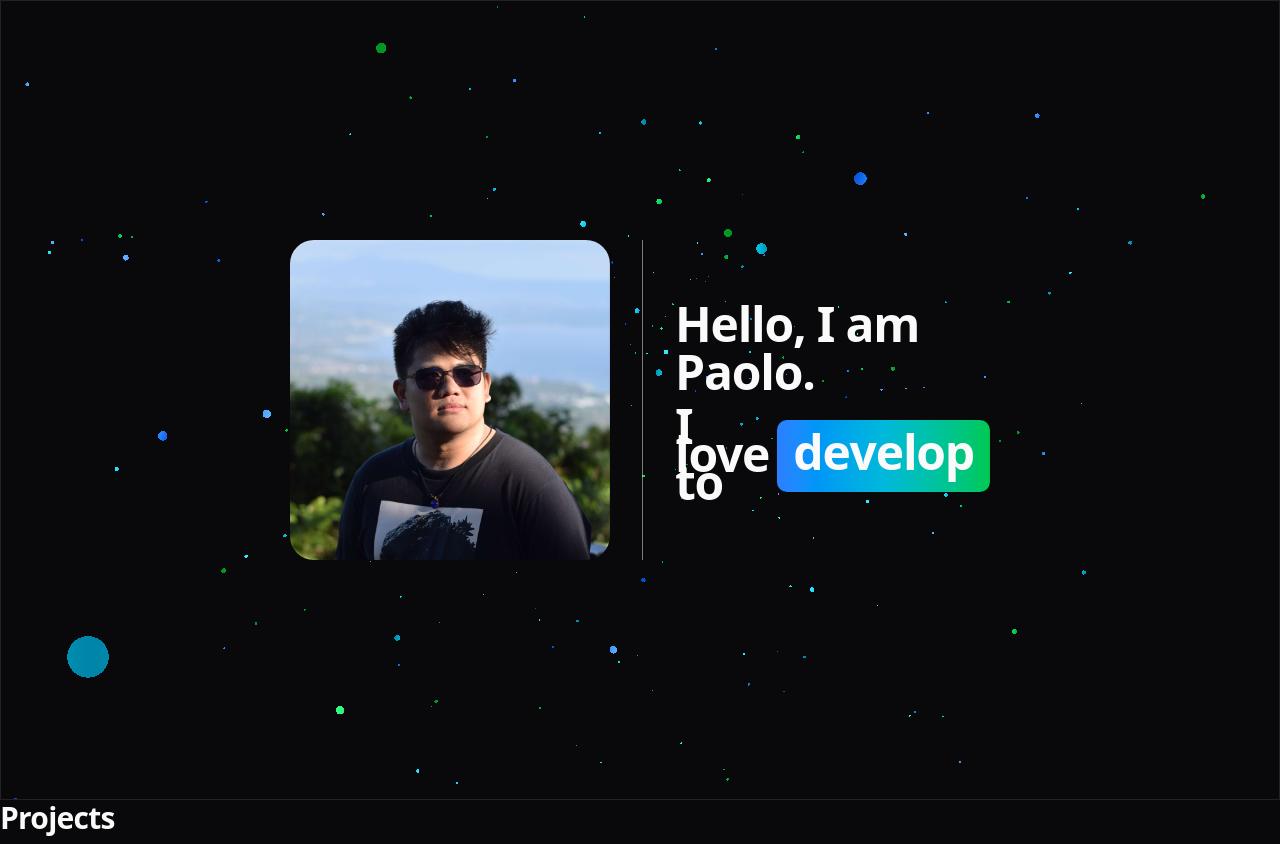
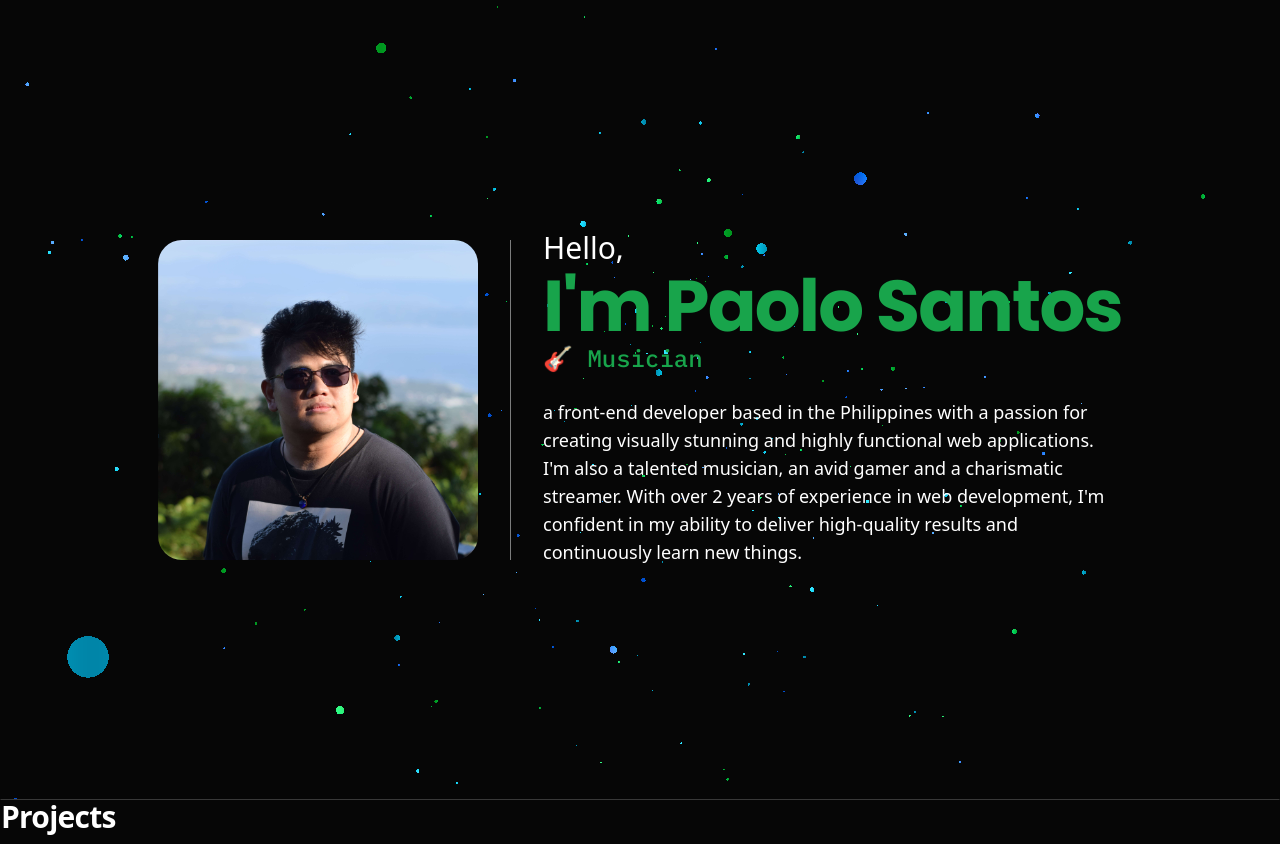
Before and after one commit to MahoMuri/portfolio-v2, a Next.js app: page / in a window 1280 px wide. Built offline with nearby package versions, Linux system fonts and the light colour scheme.

Commit message:
add description

```diff
--- a/src/app/(home)/layout.tsx
+++ b/src/app/(home)/layout.tsx
@@ -6,15 +6,14 @@ export default function HomeLayout({
 	children,
 }: Readonly<{ children: React.ReactNode }>) {
 	return (
-		<div className="relative h-svh">
+		<div className="relative h-svh border border-white/0 border-b-white/20">
 			<Particles
-				className="border border-b-white/10"
 				particleColors={["#2b7fff", "#00b8db", "#00c951"]}
 				particleCount={500}
 				particleSpread={10}
 				speed={1}
 				particleBaseSize={100}
-				moveParticlesOnHover={true}
+				moveParticlesOnHover={false}
 				disableRotation={true}
 			/>
 			{children}
--- a/src/app/(home)/page.tsx
+++ b/src/app/(home)/page.tsx
@@ -11,10 +11,15 @@ export default function Home() {
 			<div className="absolute top-1/2 left-1/2 -translate-x-1/2 -translate-y-1/2 flex items-center">
 				<div className="overflow-clip pr-8">
 					<motion.div
-						className="rounded-3xl bg-contain size-80 overflow-clip"
 						initial={{ x: 400, opacity: 0 }}
 						animate={{ x: 0, opacity: 1 }}
 						transition={{ duration: 1, delay: 1.2 }}
+					>
+						<motion.div
+							className="overflow-clip size-80"
+							initial={{ borderRadius: 0 }}
+							animate={{ borderRadius: "1.5rem" }}
+							transition={{ duration: 1, delay: 2.2 }}
 						>
 							<Image
 								className="-translate-y-3"
@@ -23,6 +28,7 @@ export default function Home() {
 								width={400}
 								height={600}
 							/>
+						</motion.div>
 					</motion.div>
 				</div>
 				<div className="overflow-clip">
@@ -39,36 +45,47 @@ export default function Home() {
 				</div>
 				<div className="overflow-clip pl-8">
 					<motion.div
-						className="flex flex-col gap-4"
+						className="flex flex-col"
 						initial={{ x: -450, opacity: 0 }}
 						animate={{ x: 0, opacity: 1 }}
 						transition={{ duration: 1, delay: 1.2 }}
 					>
-						<h1>Hello, I am Paolo.</h1>
-						<h1 className="flex gap-2 items-center">
-							<p className="pb-0.5 sm:pb-1 md:pb-1">I love to</p>
+						<p className="text-3xl mb-2 font-thin">Hello,</p>
+						<div className="text-primary">
+							<h1 className="text-7xl w-max font-sans">
+								I&apos;m Paolo Santos
+							</h1>
+							<div className="text-2xl font-mono my-0 font-medium overflow-clip">
 								<RotatingText
 									texts={[
-									"build",
-									"design",
-									"develop",
-									"code",
-									"learn",
-									"play",
+										"💻 Web Developer",
+										"🎸 Musician",
+										"🔴 Streamer",
+										"🎮 Gamer",
 									]}
-								mainClassName="px-4 pt-2 pb-4 bg-linear-to-r from-blue-500 via-cyan-500 to-green-500 overflow-clip rounded-lg"
 									initial={{ y: "-150%" }}
 									animate={{ y: 0 }}
 									exit={{ y: "150%" }}
-								staggerDuration={0.05}
+									staggerDuration={0.015}
 									transition={{
 										type: "spring",
 										damping: 30,
-									stiffness: 400,
+										stiffness: 600,
 									}}
-								rotationInterval={2000}
+									rotationInterval={3000}
 								/>
-						</h1>
+							</div>
+						</div>
+						<p className="text-lg font-thin">
+							a front-end developer based in the
+							Philippines with a passion for creating visually
+							stunning and highly functional web applications.
+							I&apos;m also a talented musician, an avid gamer and
+							a charismatic streamer. With over 2 years of
+							experience in web development, I&apos;m confident in
+							my ability to deliver high-quality results and
+							continuously learn new things.
+						</p>
 					</motion.div>
 				</div>
 			</div>
--- a/src/app/globals.css
+++ b/src/app/globals.css
@@ -7,8 +7,8 @@
 @theme inline {
 	--color-background: var(--background);
 	--color-foreground: var(--foreground);
-	--font-sans: var(--font-geist-sans);
-	--font-mono: var(--font-geist-mono);
+	--font-sans: var(--font-poppins);
+	--font-mono: var(--font-ibm-plex-mono);
 	--color-sidebar-ring: var(--sidebar-ring);
 	--color-sidebar-border: var(--sidebar-border);
 	--color-sidebar-accent-foreground: var(--sidebar-accent-foreground);
@@ -45,25 +45,26 @@
 }
 
 :root {
-	--radius: 0.625rem;
 	--background: oklch(1 0 0);
-	--foreground: oklch(0.141 0.005 285.823);
+	--foreground: oklch(0.22 0 0);
 	--card: oklch(1 0 0);
-	--card-foreground: oklch(0.141 0.005 285.823);
+	--card-foreground: oklch(0.27 0 0);
 	--popover: oklch(1 0 0);
-	--popover-foreground: oklch(0.141 0.005 285.823);
-	--primary: oklch(0.21 0.006 285.885);
-	--primary-foreground: oklch(0.985 0 0);
-	--secondary: oklch(0.967 0.001 286.375);
-	--secondary-foreground: oklch(0.21 0.006 285.885);
-	--muted: oklch(0.967 0.001 286.375);
-	--muted-foreground: oklch(0.552 0.016 285.938);
-	--accent: oklch(0.967 0.001 286.375);
-	--accent-foreground: oklch(0.21 0.006 285.885);
-	--destructive: oklch(0.577 0.245 27.325);
-	--border: oklch(0.92 0.004 286.32);
-	--input: oklch(0.92 0.004 286.32);
-	--ring: oklch(0.705 0.015 286.067);
+	--popover-foreground: oklch(0.28 0.074 150.45);
+	--primary: oklch(0.63 0.17 149.2);
+	--primary-foreground: oklch(1 0 0);
+	--secondary: oklch(0.93 0.0069 158.63);
+	--secondary-foreground: oklch(0 0 0);
+	--muted: oklch(0.96 0.0039 137.26);
+	--muted-foreground: oklch(0.51 0 0);
+	--accent: oklch(0.93 0.0079 137.27);
+	--accent-foreground: oklch(0.27 0 0);
+	--destructive: oklch(0.55 0.1637 24.21);
+	--destructive-foreground: oklch(1 0 0);
+	--border: oklch(0.87 0.0252 158.15);
+	--input: oklch(0.64 0.0732 155.97);
+	--ring: oklch(0.63 0.17 149.2);
+	--radius: 0.75rem;
 	--chart-1: oklch(0.646 0.222 41.116);
 	--chart-2: oklch(0.6 0.118 184.704);
 	--chart-3: oklch(0.398 0.07 227.392);
@@ -80,24 +81,26 @@
 }
 
 .dark {
-	--background: oklch(0.141 0.005 285.823);
-	--foreground: oklch(0.985 0 0);
-	--card: oklch(0.21 0.006 285.885);
-	--card-foreground: oklch(0.985 0 0);
-	--popover: oklch(0.21 0.006 285.885);
-	--popover-foreground: oklch(0.985 0 0);
-	--primary: oklch(0.92 0.004 286.32);
-	--primary-foreground: oklch(0.21 0.006 285.885);
-	--secondary: oklch(0.274 0.006 286.033);
-	--secondary-foreground: oklch(0.985 0 0);
-	--muted: oklch(0.274 0.006 286.033);
-	--muted-foreground: oklch(0.705 0.015 286.067);
-	--accent: oklch(0.274 0.006 286.033);
-	--accent-foreground: oklch(0.985 0 0);
-	--destructive: oklch(0.704 0.191 22.216);
-	--border: oklch(1 0 0 / 10%);
-	--input: oklch(1 0 0 / 15%);
-	--ring: oklch(0.552 0.016 285.938);
+	--background: oklch(0.12 0 none);
+	--foreground: oklch(1 0 0);
+	--card: oklch(0.22 0 0);
+	--card-foreground: oklch(1 0 0);
+	--popover: oklch(0.16 0.0053 158.05);
+	--popover-foreground: oklch(1 0 0);
+	--primary: oklch(0.63 0.17 149.2);
+	--primary-foreground: oklch(1 0 0);
+	--secondary: oklch(0.33 0.0177 157.57);
+	--secondary-foreground: oklch(1 0 0);
+	--muted: oklch(0.38 0.0245 137.4);
+	--muted-foreground: oklch(0.72 0 0);
+	--accent: oklch(0.38 0.0245 137.4);
+	--accent-foreground: oklch(0.96 0 0);
+	--destructive: oklch(0.55 0.1637 24.21);
+	--destructive-foreground: oklch(1 0 0);
+	--border: oklch(0.64 0.0732 155.97);
+	--input: oklch(0.64 0.0732 155.97);
+	--ring: oklch(0.63 0.17 149.2);
+	--radius: 0.75rem;
 	--chart-1: oklch(0.488 0.243 264.376);
 	--chart-2: oklch(0.696 0.17 162.48);
 	--chart-3: oklch(0.769 0.188 70.08);
--- a/src/app/layout.tsx
+++ b/src/app/layout.tsx
@@ -1,16 +1,21 @@
 import { ThemeProvider } from "@/components/theme-provider";
 import type { Metadata } from "next";
-import { Montserrat } from "next/font/google";
+import { IBM_Plex_Mono, Poppins } from "next/font/google";
 import "./globals.css";
 
-const montserrat = Montserrat({
-	variable: "--font-montserrat",
-	subsets: ["latin"],
+const poppins = Poppins({
+	variable: "--font-poppins",
+	weight: ["100", "200", "300", "400", "500", "600", "700"],
+});
+
+const ibmPlexMono = IBM_Plex_Mono({
+	variable: "--font-ibm-plex-mono",
+	weight: ["100", "200", "300", "400", "500", "600", "700"],
 });
 
 export const metadata: Metadata = {
 	title: "MahoMuri",
-	description: "Generated by create next app",
+	description: "Made with love.",
 };
 
 export default function RootLayout({
@@ -20,7 +25,9 @@ export default function RootLayout({
 }>) {
 	return (
 		<html lang="en" suppressHydrationWarning>
-			<body className={`${montserrat.variable} antialiased`}>
+			<body
+				className={`${poppins.variable} ${ibmPlexMono.variable} antialiased`}
+			>
 				<ThemeProvider
 					attribute="class"
 					defaultTheme="dark"
```
Also changed, not shown: package.json (+11 -7 lines), 1 other file (tests, documents, lock files or other folders). Lines whose indentation alone changed are shown as unchanged.
